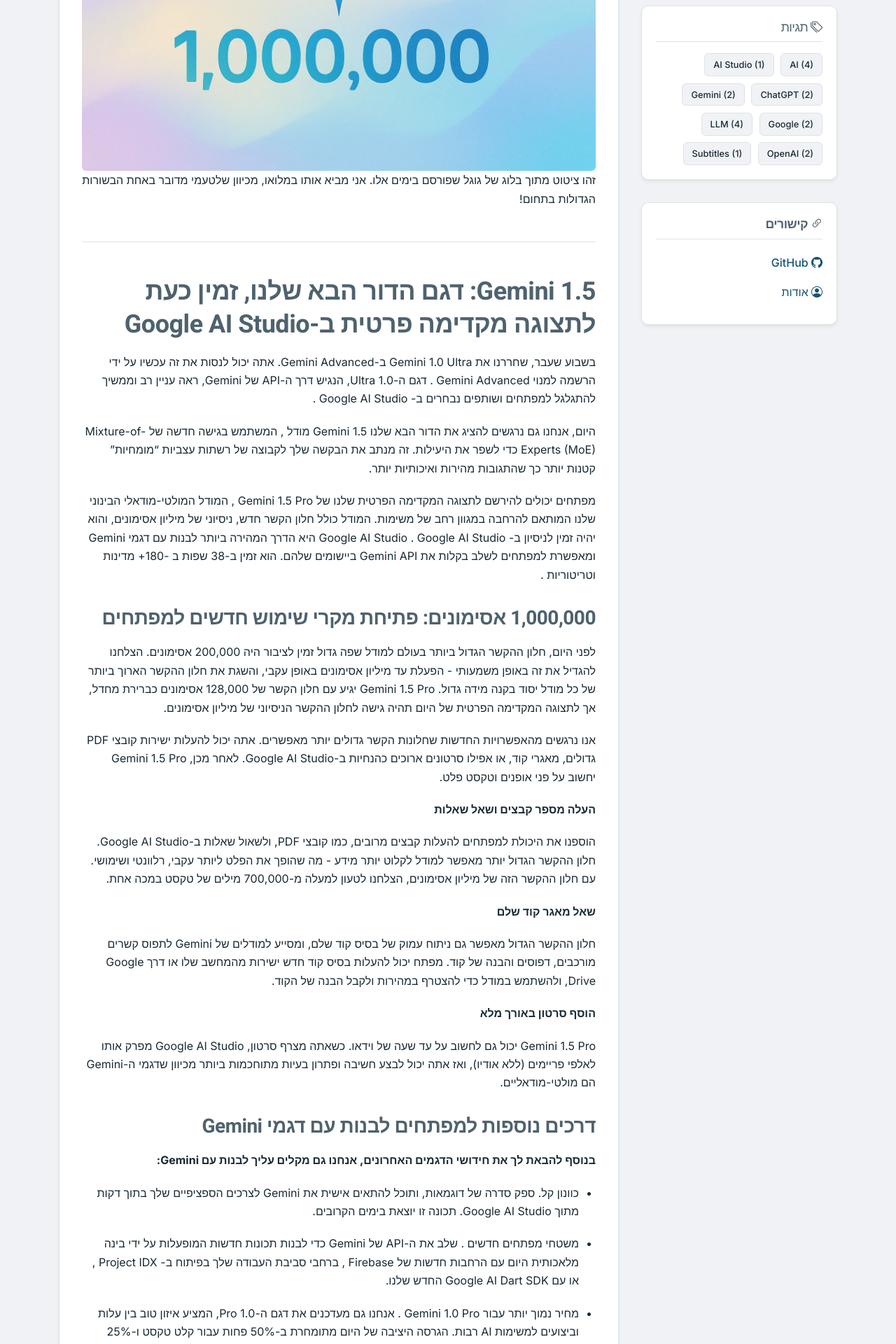
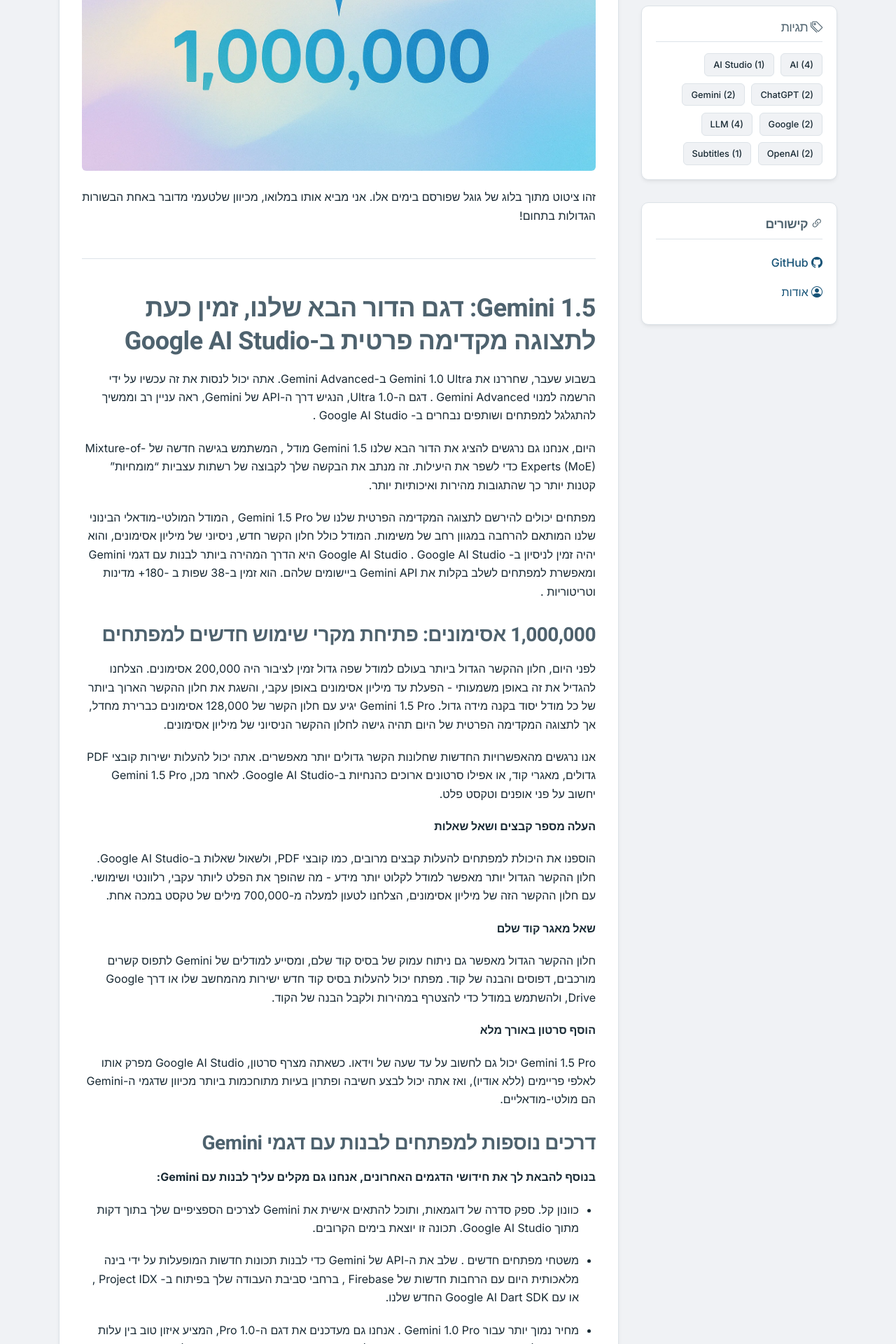
Before and after one commit to NHLOCAL/blog, a Jekyll site: the page built from docs/_posts/2024-02-16-gemini-1.5-pro.md, in a window 1280 px wide. Shown: the part 692-2612 px from the top of the page at 70% size. Built offline with Jekyll 4.4.1, drawn with Linux system fonts in a browser that asks for light colours.

Commit message:
עיצוב משופר

```diff
--- a/docs/_layouts/post.html
+++ b/docs/_layouts/post.html
@@ -21,7 +21,7 @@
   </header>
 
   {% if page.featured_image %}
-  <div class="post-featured-image">
+  <div class="post-featured-image" style="margin-bottom: 1.5rem;">
     <img src="{{ page.featured_image | relative_url }}" alt="{{ page.title | escape }}">
   </div>
   {% endif %}
```
